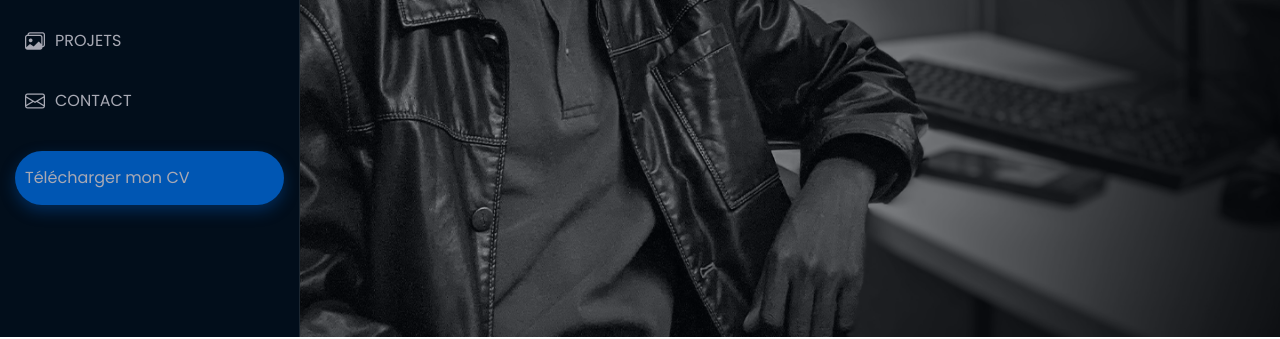
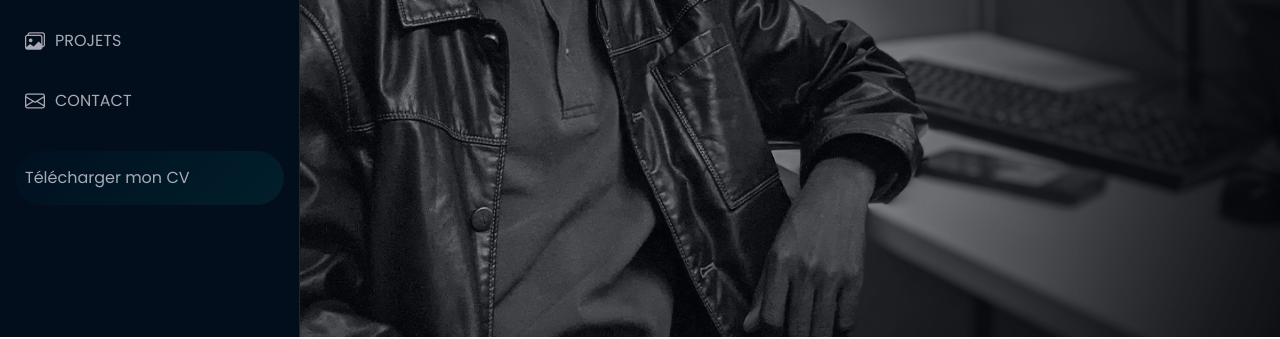
Before and after one commit to vegatalenta/gerald, a plain HTML site: page index.html in a window 1280 px wide. Shown: the part 463-802 px from the top of the page. Drawn offline with Linux system fonts and the light colour scheme.

Commit message:
Update main.css

```diff
--- a/main.css
+++ b/main.css
@@ -1282,17 +1282,16 @@ a.bouton-premium:active {
 .btn-download {
     display: inline-block;
     padding: 12px 28px;
-    background-color: #0056b3;
+    background: linear-gradient(135deg, #011020, #011f2b);
     color: white;
     font-weight: 700;
     font-size: 1.1rem;
     border-radius: 40px;
     text-decoration: none;
-    box-shadow: 0 6px 15px rgba(0, 86, 179, 0.4);
+
     transition: background-color 0.3s ease;
     user-select: none;
   }
   .btn-download:hover {
-    background-color: #003f7d;
-    box-shadow: 0 8px 20px rgba(0, 63, 125, 0.6);
-  }
+     transform: translateY(-3px) scale(1.05);
+    box-shadow: 0 8px 25px rgba(1, 80, 76, 0.7);
```
